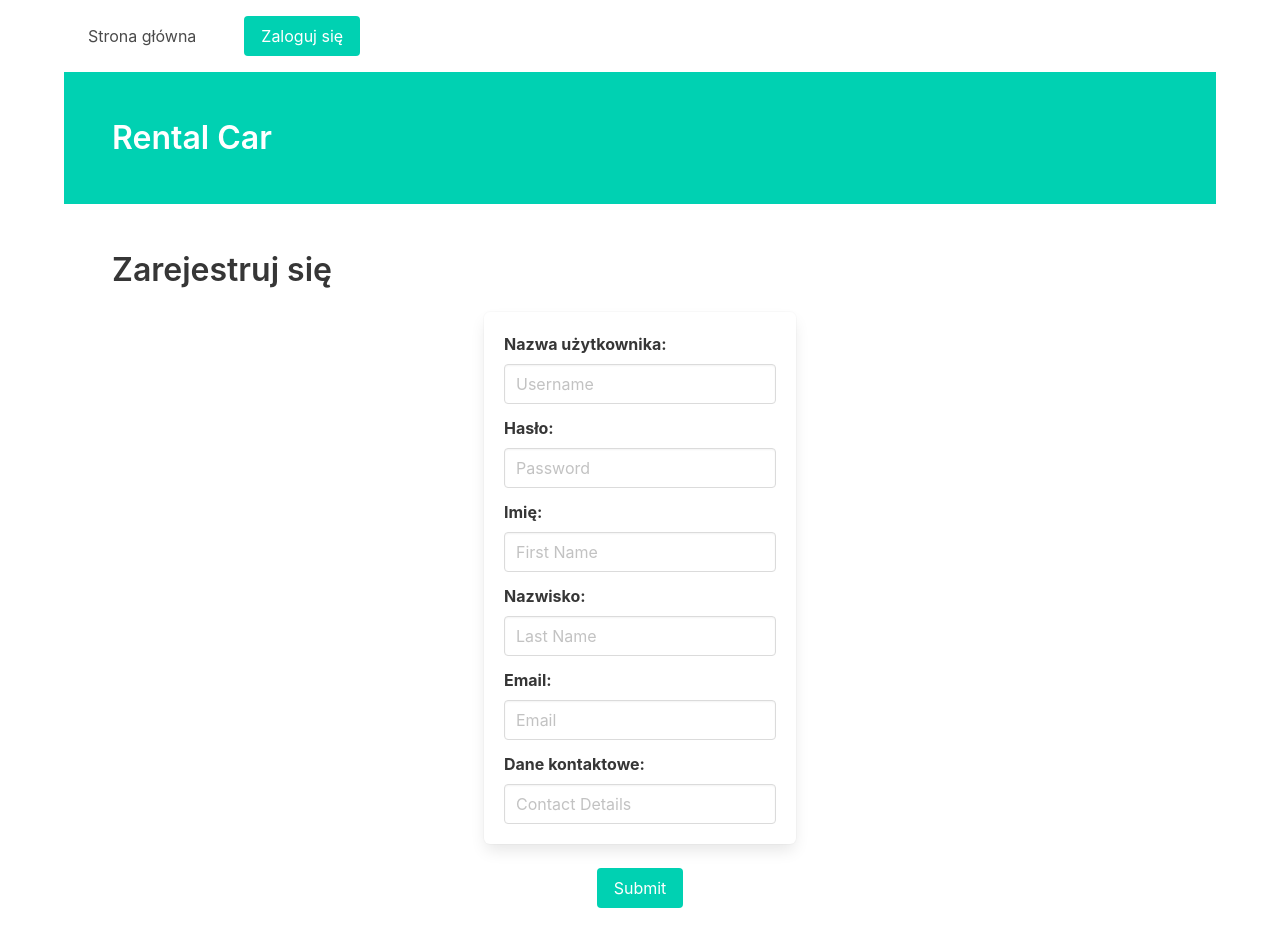
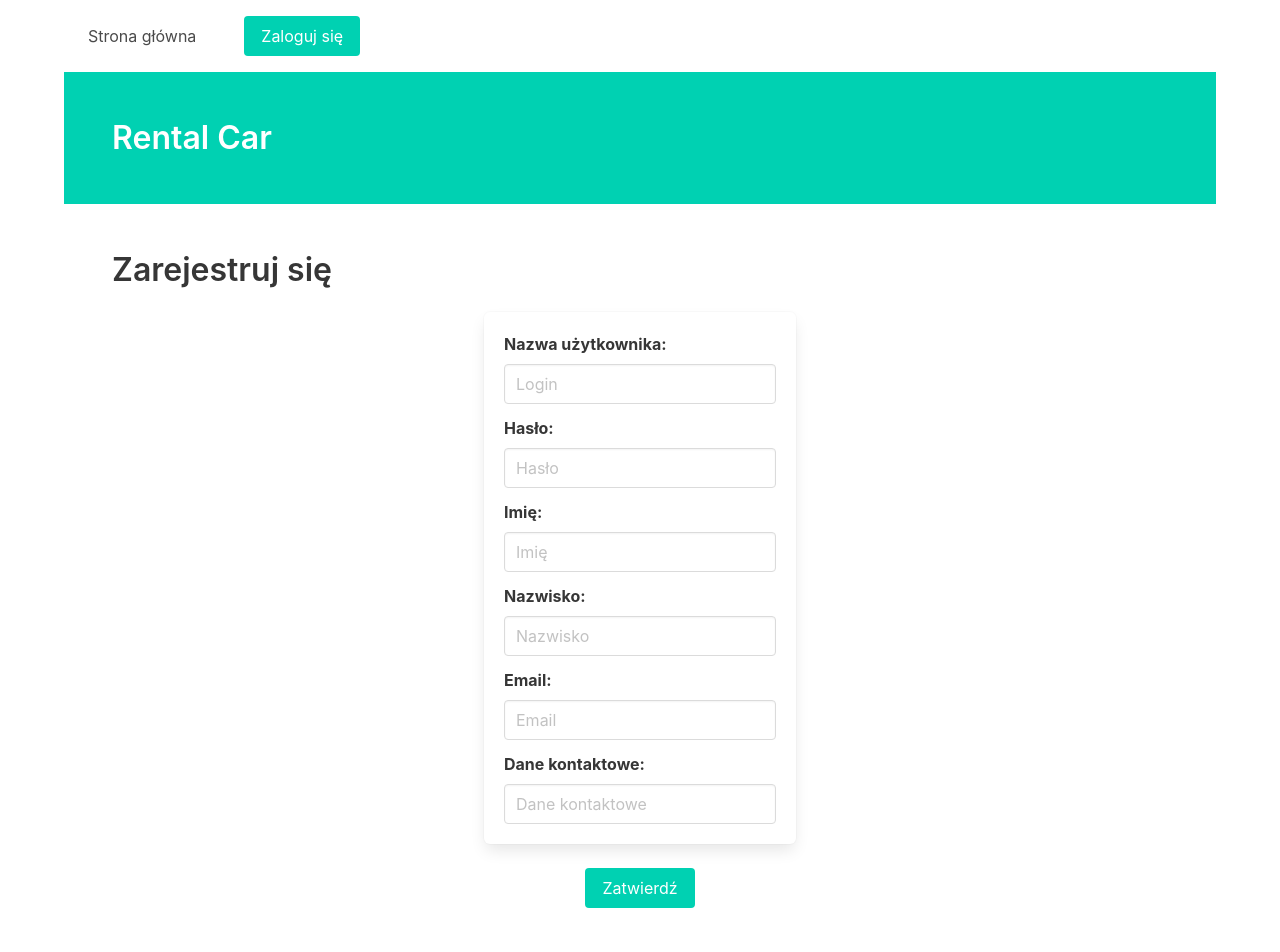
Before and after one commit to kibos92/car-rental, a React (Create React App) app in the folder front-end/: page /Register in a window 1280 px wide. Shown: the top 952 px of the page. Built offline with nearby package versions, Linux system fonts and the light colour scheme; the HTML template or start-up script is replaced by a standard one.

Commit message:
little fixes

```diff
--- a/front-end/src/components/Login.tsx
+++ b/front-end/src/components/Login.tsx
@@ -52,14 +52,14 @@ function Login() {
         <div className="field">
         <label className="label">Nazwa użytkownika:</label>
         <div className="control">
-        <input className="input" type="text" placeholder="Username" onChange={(e) => setLoginUsername(e.target.value)}/>
+        <input className="input" type="text" placeholder="Login" onChange={(e) => setLoginUsername(e.target.value)}/>
         </div>
         </div>
 
         <div className="field">
         <label className="label">Hasło: </label>
         <div className="control">
-        <input className="input" type="password" placeholder="Password" onChange={(e) => setLoginPassword(e.target.value)}/>
+        <input className="input" type="password" placeholder="Hasło" onChange={(e) => setLoginPassword(e.target.value)}/>
         </div>
         </div>
 
--- a/front-end/src/components/Register.tsx
+++ b/front-end/src/components/Register.tsx
@@ -52,28 +52,28 @@ function Register() {
 <div className="field">
 <label className="label">Nazwa użytkownika:</label>
 <div className="control">
-<input className="input" type="text" placeholder="Username" onChange={(e) => setRegisterUsername(e.target.value)}/>
+<input className="input" type="text" placeholder="Login" onChange={(e) => setRegisterUsername(e.target.value)}/>
 </div>
 </div>
 
 <div className="field">
 <label className="label">Hasło: </label>
 <div className="control">
-<input className="input" type="password" placeholder="Password" onChange={(e) => setRegisterPassword(e.target.value)}/>
+<input className="input" type="password" placeholder="Hasło" onChange={(e) => setRegisterPassword(e.target.value)}/>
 </div>
 </div>
 
 <div className="field">
 <label className="label">Imię: </label>
 <div className="control">
-<input className="input" type="text" placeholder="First Name" onChange={(e) => setRegisterFirstName(e.target.value)}/>
+<input className="input" type="text" placeholder="Imię" onChange={(e) => setRegisterFirstName(e.target.value)}/>
 </div>
 </div>
 
 <div className="field">
 <label className="label">Nazwisko: </label>
 <div className="control">
-<input className="input" type="text" placeholder="Last Name" onChange={(e) => setRegisterLastName(e.target.value)}/>
+<input className="input" type="text" placeholder="Nazwisko" onChange={(e) => setRegisterLastName(e.target.value)}/>
 </div>
 </div>
 
@@ -87,7 +87,7 @@ function Register() {
 <div className="field">
 <label className="label">Dane kontaktowe: </label>
 <div className="control">
-<input className="input" type="text" placeholder="Contact Details" onChange={(e) => setRegisterContactDetails(e.target.value)}/>
+<input className="input" type="text" placeholder="Dane kontaktowe" onChange={(e) => setRegisterContactDetails(e.target.value)}/>
 </div>
 </div>
 
@@ -96,7 +96,7 @@ function Register() {
 </div>
 
 <div className="block">
-<button className="button is-primary"  onClick={handleRegister}>Submit</button>
+<button className="button is-primary"  onClick={handleRegister}>Zatwierdź</button>
 </div>
 
   </div>
```
Also changed, not shown: front-end/src/components/SelectCar.tsx (+1 -6 lines), 1 other file (tests, documents, lock files or other folders).
